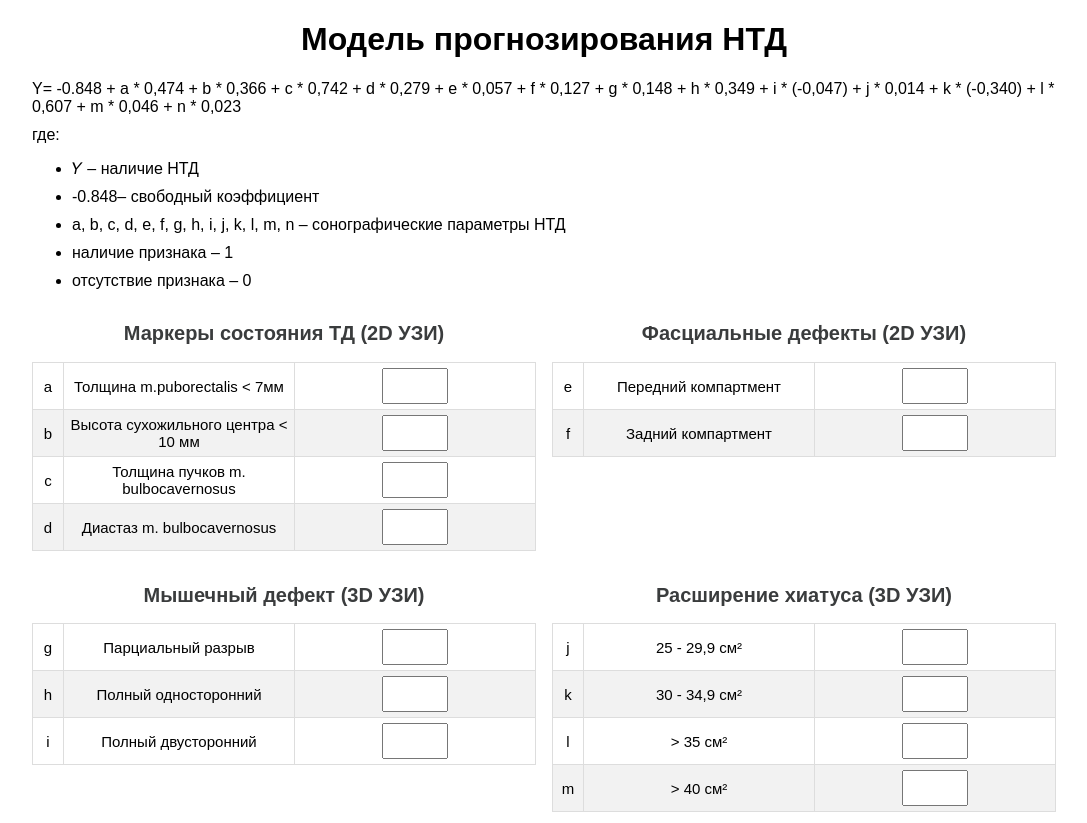
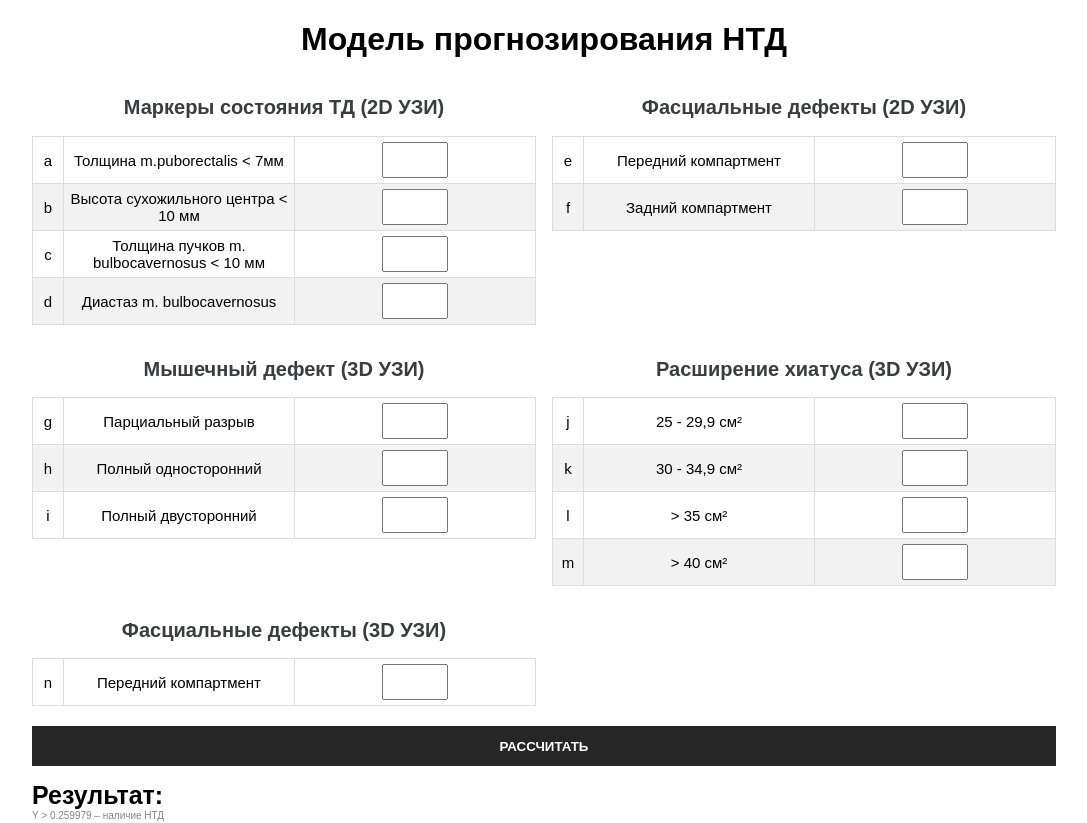
Before and after one commit to TatianaRyzhova/din-calculator, a React (Create React App) app: page / in a window 1280 px wide. Shown: the top 823 px of the page, without its empty margins (96-1183 px from the left). Built offline with nearby package versions, Linux system fonts and the light colour scheme.

Commit message:
remove redundant info

```diff
--- a/src/App.js
+++ b/src/App.js
@@ -76,7 +76,7 @@ function handleSubmit(event) {
   return (
     <div className="container">
       <h1>Модель прогнозирования НТД</h1>
-      <p>{'Y= -0.848 + a * 0,474 + b * 0,366 + c * 0,742 + d * 0,279 + e * 0,057 + f * 0,127 + g * 0,148 + h * 0,349 + i * (-0,047) + j * 0,014 + k * (-0,340) + l * 0,607 + m * 0,046 + n * 0,023'}</p>
+      {/* <p>{'Y= -0.848 + a * 0,474 + b * 0,366 + c * 0,742 + d * 0,279 + e * 0,057 + f * 0,127 + g * 0,148 + h * 0,349 + i * (-0,047) + j * 0,014 + k * (-0,340) + l * 0,607 + m * 0,046 + n * 0,023'}</p>
       <p>где:</p>
       <ul>
         <li>𝑌 – наличие НТД</li>
@@ -84,7 +84,7 @@ function handleSubmit(event) {
         <li>a, b, с, d, e, f, g, h, i, j, k, l, m, n – сонографические параметры НТД</li>
         <li>наличие признака – 1</li>
         <li>отсутствие признака – 0</li>
-      </ul>
+      </ul> */}
 
 
       <form onSubmit={handleSubmit}>
@@ -285,7 +285,7 @@ function handleSubmit(event) {
           </tr>
           <tr>
             <th>c</th>
-            <th>{'Толщина пучков m. bulbocavernosus'}</th>
+            <th>{'Толщина пучков m. bulbocavernosus < 10 мм'}</th>
             <th>
               <input
                 type="number"
```
